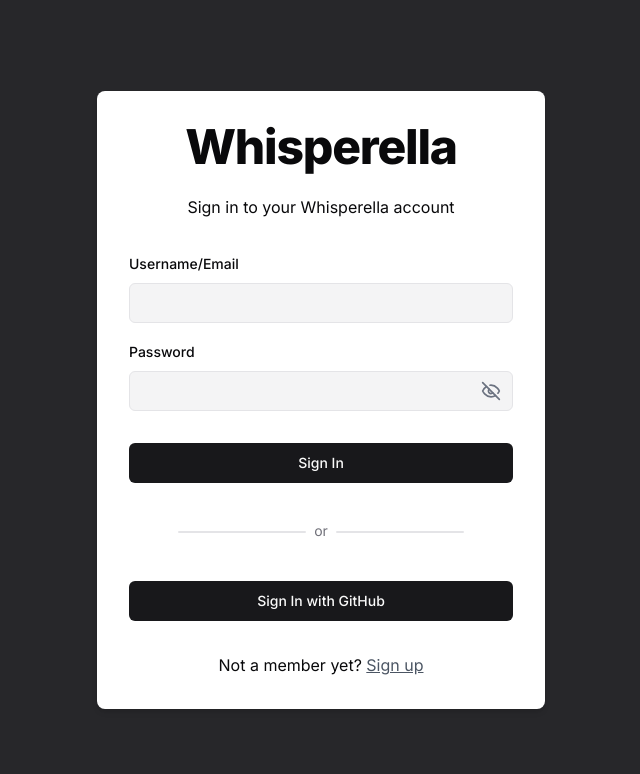
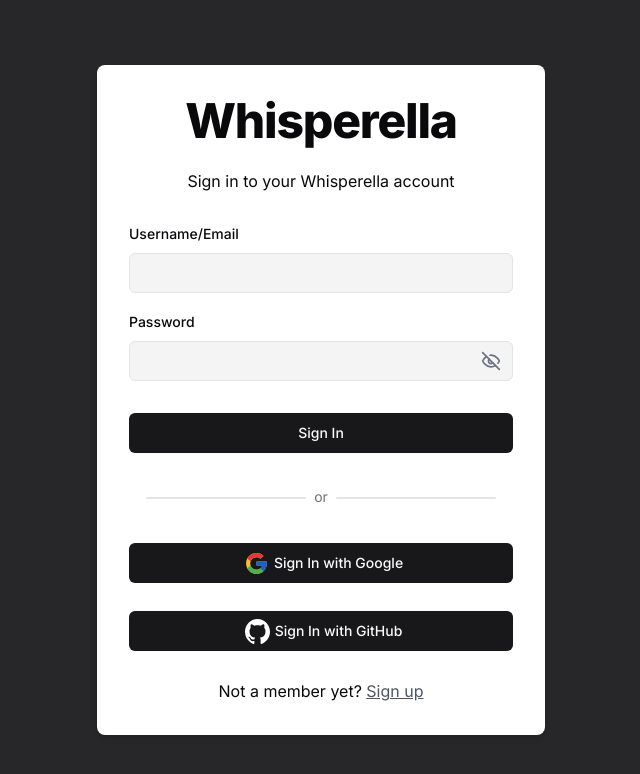
Before and after one commit to shahbaz-athwal/whisperella, a Next.js app: page /signin in a window 1280 px wide. Shown: the top 774 px of the page, without its empty margins (319-959 px from the left). Built offline with nearby package versions, Linux system fonts and the light colour scheme.

Commit message:
auth icons

```diff
--- a/src/app/(auth)/signin/page.tsx
+++ b/src/app/(auth)/signin/page.tsx
@@ -68,7 +68,7 @@
   return (
     <>
       <div className="flex justify-center items-center min-h-screen bg-zinc-800">
-        <div className="w-10/12 max-w-md p-8 space-y-8  bg-white rounded-lg shadow-md">
+        <div className="w-10/12 max-w-md p-8 space-y-7  bg-white rounded-lg shadow-md">
           <div className="text-center">
             <h1 className="text-4xl font-extrabold tracking-tight lg:text-5xl mb-6">
               Whisperella
@@ -123,31 +123,93 @@
                   )}
                 />
               </div>
-              <Button
-                type="submit"
-                className="w-full flex items-center justify-center"
-              >
+              <Button type="submit" className="w-full">
                 Sign In
               </Button>
             </form>
           </Form>
           <div className="flex justify-center">
-          <Separator className="my-4 rounded h-0.5 w-32" />
+            <Separator className="my-4 rounded h-0.5 w-5/12" />
             <div className="pt-1.5 pl-2 pr-2 text-sm text-zinc-500">or</div>
-          <Separator className="my-4 rounded h-0.5 w-32" />
+            <Separator className="my-4 rounded h-0.5 w-5/12" />
           </div>
+          <Button
+            onClick={() => {
+              oauthSigin("google");
+            }}
+            className="w-full"
+          >
+            <svg
+              xmlns="http://www.w3.org/2000/svg"
+              x="0px"
+              y="0px"
+              width="35"
+              height="25"
+              viewBox="0 0 48 48"
+            >
+              <path
+                fill="#fbc02d"
+                d="M43.611,20.083H42V20H24v8h11.303c-1.649,4.657-6.08,8-11.303,8c-6.627,0-12-5.373-12-12	s5.373-12,12-12c3.059,0,5.842,1.154,7.961,3.039l5.657-5.657C34.046,6.053,29.268,4,24,4C12.955,4,4,12.955,4,24s8.955,20,20,20	s20-8.955,20-20C44,22.659,43.862,21.35,43.611,20.083z"
+              ></path>
+              <path
+                fill="#e53935"
+                d="M6.306,14.691l6.571,4.819C14.655,15.108,18.961,12,24,12c3.059,0,5.842,1.154,7.961,3.039	l5.657-5.657C34.046,6.053,29.268,4,24,4C16.318,4,9.656,8.337,6.306,14.691z"
+              ></path>
+              <path
+                fill="#4caf50"
+                d="M24,44c5.166,0,9.86-1.977,13.409-5.192l-6.19-5.238C29.211,35.091,26.715,36,24,36	c-5.202,0-9.619-3.317-11.283-7.946l-6.522,5.025C9.505,39.556,16.227,44,24,44z"
+              ></path>
+              <path
+                fill="#1565c0"
+                d="M43.611,20.083L43.595,20L42,20H24v8h11.303c-0.792,2.237-2.231,4.166-4.087,5.571	c0.001-0.001,0.002-0.001,0.003-0.002l6.19,5.238C36.971,39.205,44,34,44,24C44,22.659,43.862,21.35,43.611,20.083z"
+              ></path>
+            </svg>
+            Sign In with Google
+          </Button>
           <Button
             onClick={() => {
               oauthSigin("github");
             }}
-            className="w-full flex items-center justify-center mt-4"
+            className="w-full"
           >
+            <svg
+              width="35"
+              height="25"
+              viewBox="0 0 20 20"
+              version="1.1"
+              xmlns="http://www.w3.org/2000/svg"
+            >
+              <g
+                id="Page-1"
+                stroke="none"
+                stroke-width="1"
+                fill="none"
+                fill-rule="evenodd"
+              >
+                <g
+                  id="Dribbble-Light-Preview"
+                  transform="translate(-140.000000, -7559.000000)"
+                  fill="#ffffff"
+                >
+                  <g id="icons" transform="translate(56.000000, 160.000000)">
+                    <path
+                      d="M94,7399 C99.523,7399 104,7403.59 104,7409.253 C104,7413.782 101.138,7417.624 97.167,7418.981 C96.66,7419.082 96.48,7418.762 96.48,7418.489 C96.48,7418.151 96.492,7417.047 96.492,7415.675 C96.492,7414.719 96.172,7414.095 95.813,7413.777 C98.04,7413.523 100.38,7412.656 100.38,7408.718 C100.38,7407.598 99.992,7406.684 99.35,7405.966 C99.454,7405.707 99.797,7404.664 99.252,7403.252 C99.252,7403.252 98.414,7402.977 96.505,7404.303 C95.706,7404.076 94.85,7403.962 94,7403.958 C93.15,7403.962 92.295,7404.076 91.497,7404.303 C89.586,7402.977 88.746,7403.252 88.746,7403.252 C88.203,7404.664 88.546,7405.707 88.649,7405.966 C88.01,7406.684 87.619,7407.598 87.619,7408.718 C87.619,7412.646 89.954,7413.526 92.175,7413.785 C91.889,7414.041 91.63,7414.493 91.54,7415.156 C90.97,7415.418 89.522,7415.871 88.63,7414.304 C88.63,7414.304 88.101,7413.319 87.097,7413.247 C87.097,7413.247 86.122,7413.234 87.029,7413.87 C87.029,7413.87 87.684,7414.185 88.139,7415.37 C88.139,7415.37 88.726,7417.2 91.508,7416.58 C91.513,7417.437 91.522,7418.245 91.522,7418.489 C91.522,7418.76 91.338,7419.077 90.839,7418.982 C86.865,7417.627 84,7413.783 84,7409.253 C84,7403.59 88.478,7399 94,7399"
+                      id="github-[#142]"
+                    ></path>
+                  </g>
+                </g>
+              </g>
+            </svg>
             Sign In with GitHub
           </Button>
-          <div className="text-center mt-4">
+
+          <div className="text-center">
             <p>
-            Not a member yet?{' '}
-            <Link href="/signup" className="text-gray-600 underline hover:text-black">
+              Not a member yet?{" "}
+              <Link
+                href="/signup"
+                className="text-gray-600 underline hover:text-black"
+              >
                 Sign up
               </Link>
             </p>
--- a/src/auth.ts
+++ b/src/auth.ts
@@ -5,9 +5,9 @@
 
 export const { auth, handlers, signIn, signOut } = NextAuth({
 
-  // pages: {
-  //   signIn: "/signin",
-  // },
+  pages: {
+    signIn: "/signin",
+  },
   callbacks: {
     async jwt({ token, user }) {
       if (user) {
```
Lines whose indentation alone changed are shown as unchanged.
